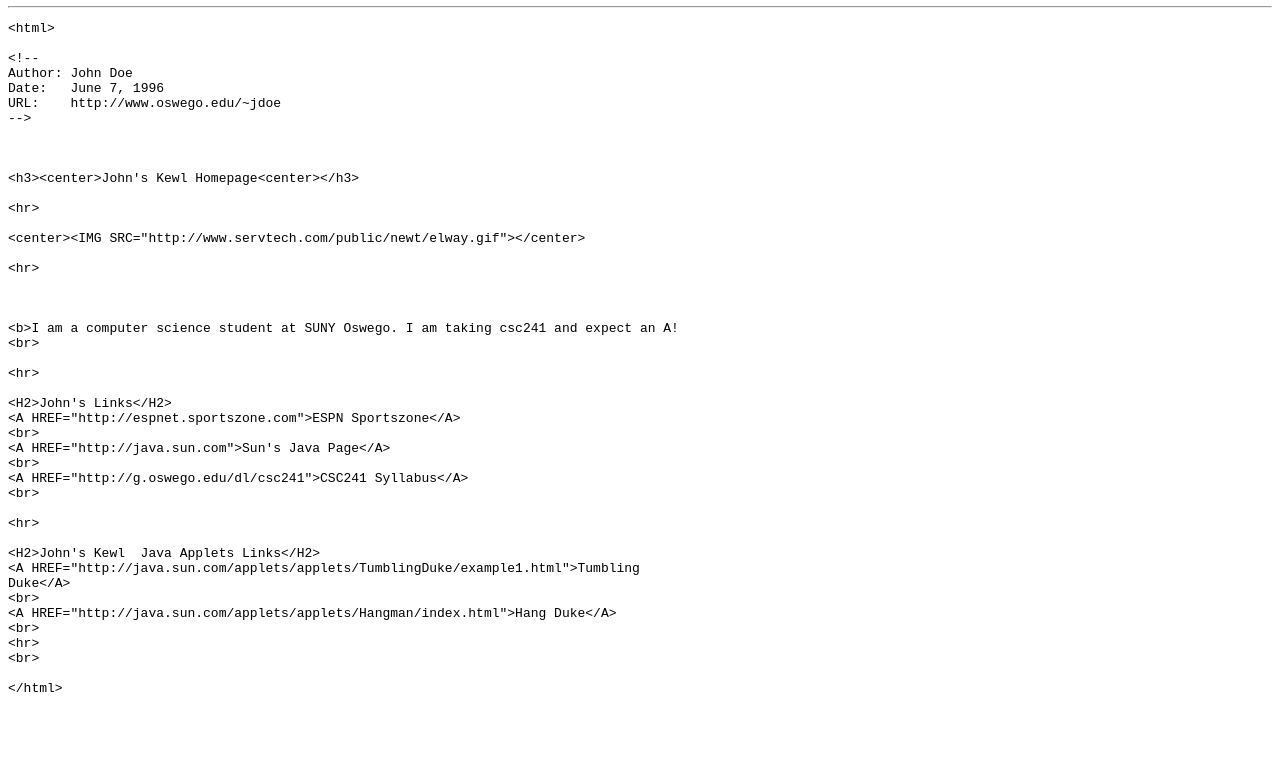
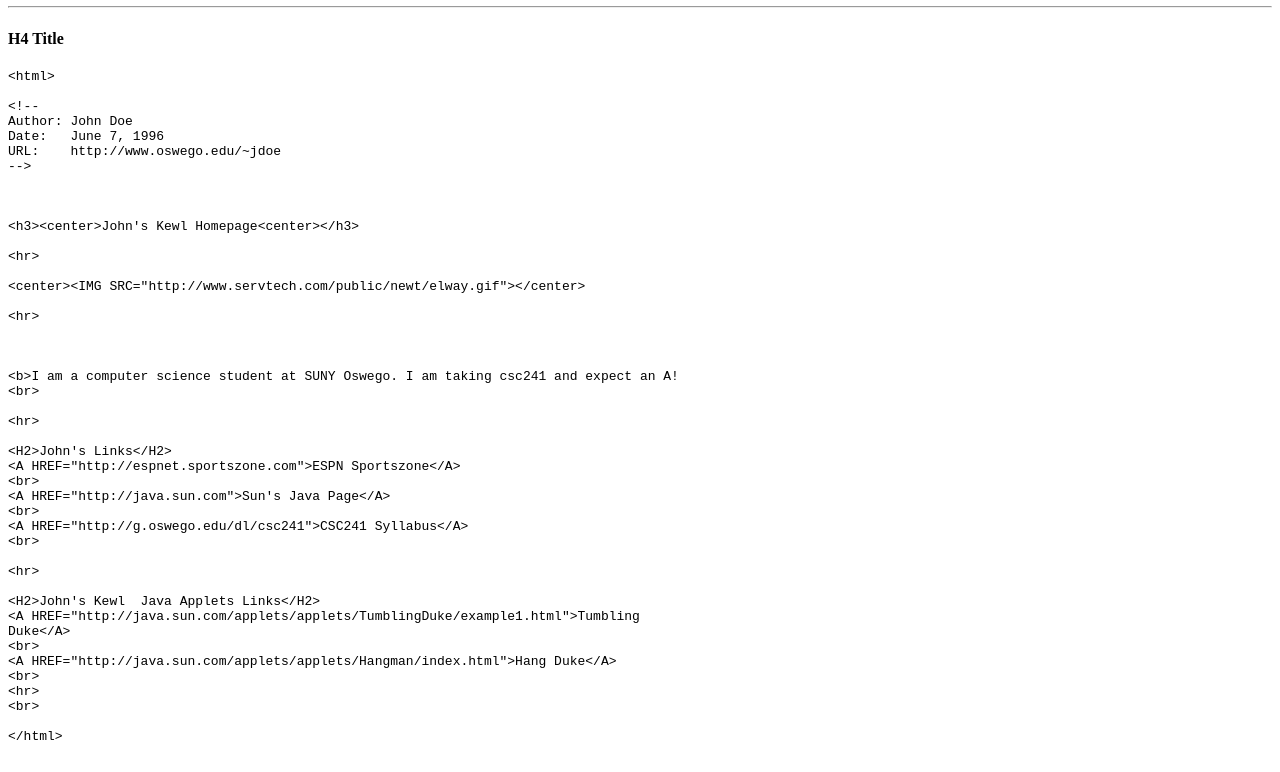
Before and after one commit to Mostafarst/officeRepo, a plain HTML site: page index.html in a window 1280 px wide. Shown: the part 60-832 px from the top of the page. Before the commit the page ends 800 px from the top, so only its background shows below. Drawn offline with Linux system fonts and the light colour scheme.

Commit message:
index.html is Commited successfully

```diff
--- a/index.html
+++ b/index.html
@@ -4,7 +4,7 @@
 
 </head><body><h1>Sample Index.html file</h1>
 <hr>
-
+<h4> H4 Title </h4>
 <pre>
 &lt;html&gt;
 
```
